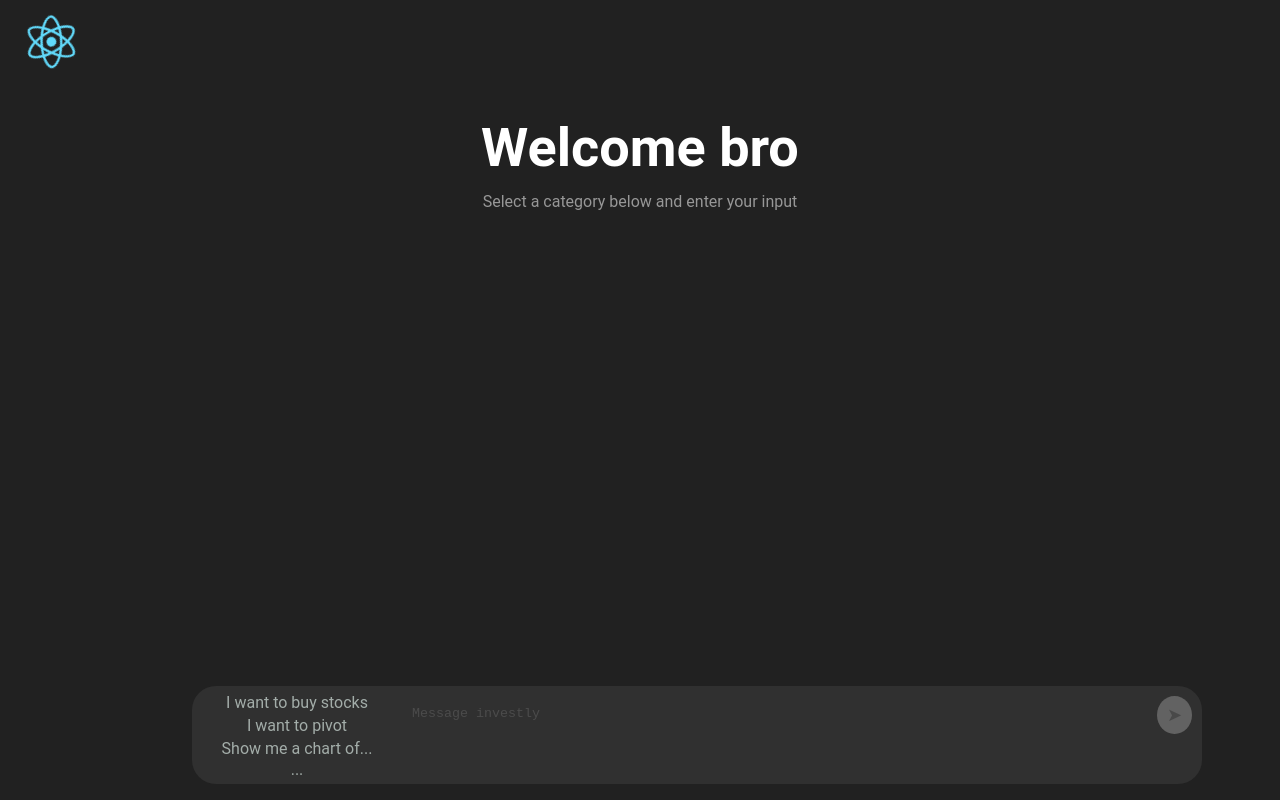
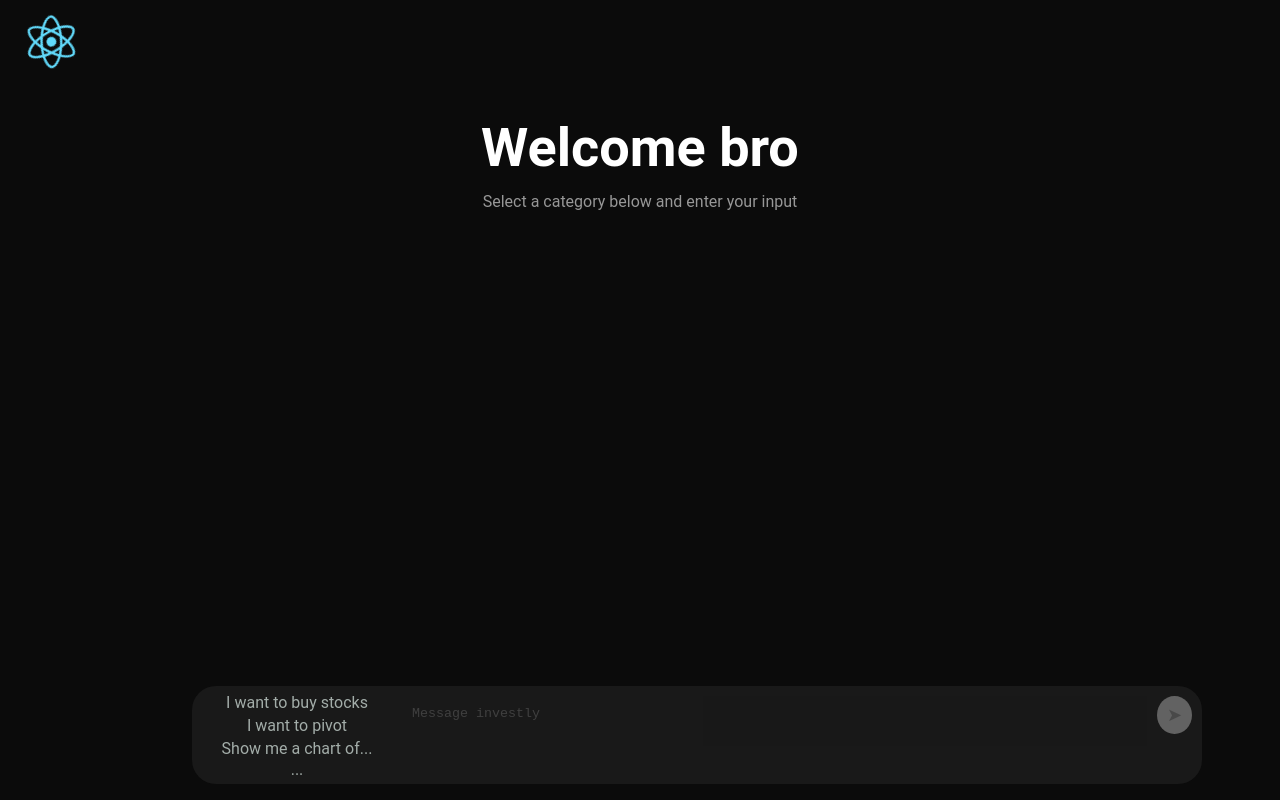
Before and after one commit to arsentsn/investly-frontend, a React (Create React App) app: page / in a window 1280 px wide. Built offline with nearby package versions, Linux system fonts and the light colour scheme.

Commit message:
updated colors

```diff
--- a/src/App.css
+++ b/src/App.css
@@ -6,7 +6,7 @@
 
 body {
   font-family: 'Roboto', 'Courier New', Courier, monospace;
-  background-color: #212121;
+  background-color: #0b0b0b;
 }
 
 .welcome-header {
@@ -110,13 +110,13 @@ input[type="radio"]:checked+.radio-input-label {
   display: flex;
   flex-direction: column;
   width: 200px;
-  background-color: #303030;
+  background-color: #191919;
   padding: 5px;
   border-radius: 1.5rem 0 0 1.5rem;
 }
 
 .text-area {
-  background-color: #303030;
+  background-color: #191919;
   resize: none;
   width: 95%;
   height: 90%;
@@ -139,7 +139,7 @@ input[type="radio"]:checked+.radio-input-label {
 
 .right {
   width: 800px;
-  background-color: #303030;
+  background-color: #191919;
   padding-top: 10px;
   border-radius: 0 1.5rem 1.5rem 0;
 }
@@ -162,6 +162,10 @@ input[type="radio"]:checked+.radio-input-label {
   font-size: 18px;
 }
 
+.submit-button:hover {
+  background-color: #6fdd72;
+}
+
 .submit-button:disabled {
   background-color: #626262;
   cursor: not-allowed;
```
